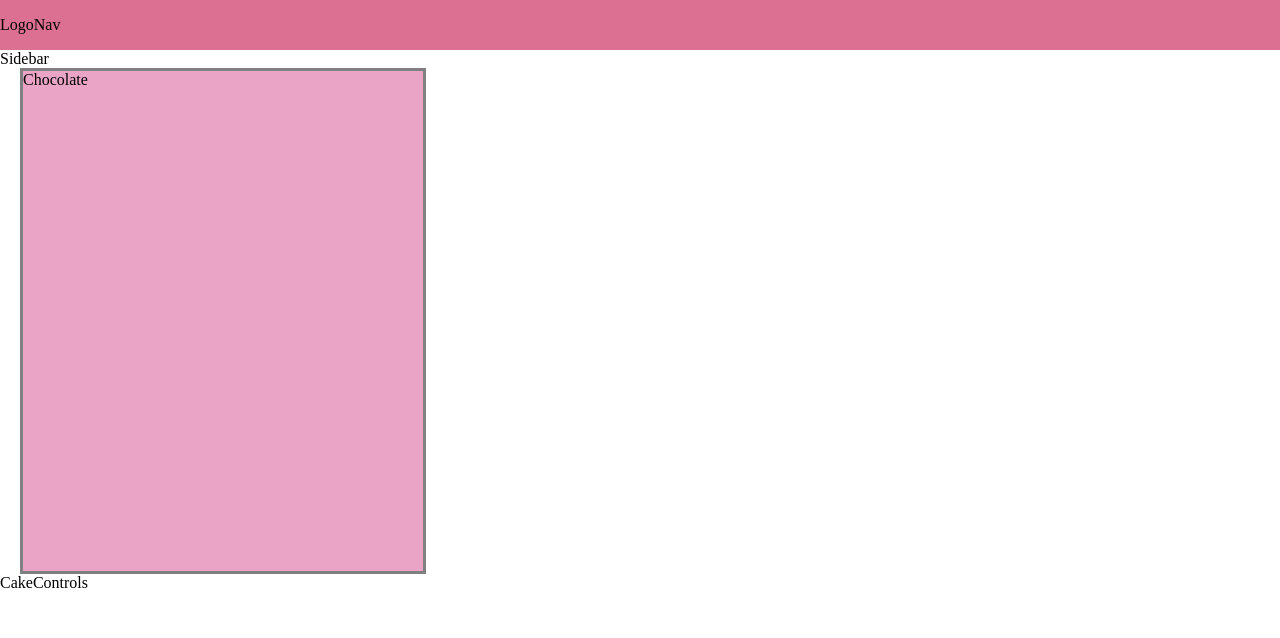
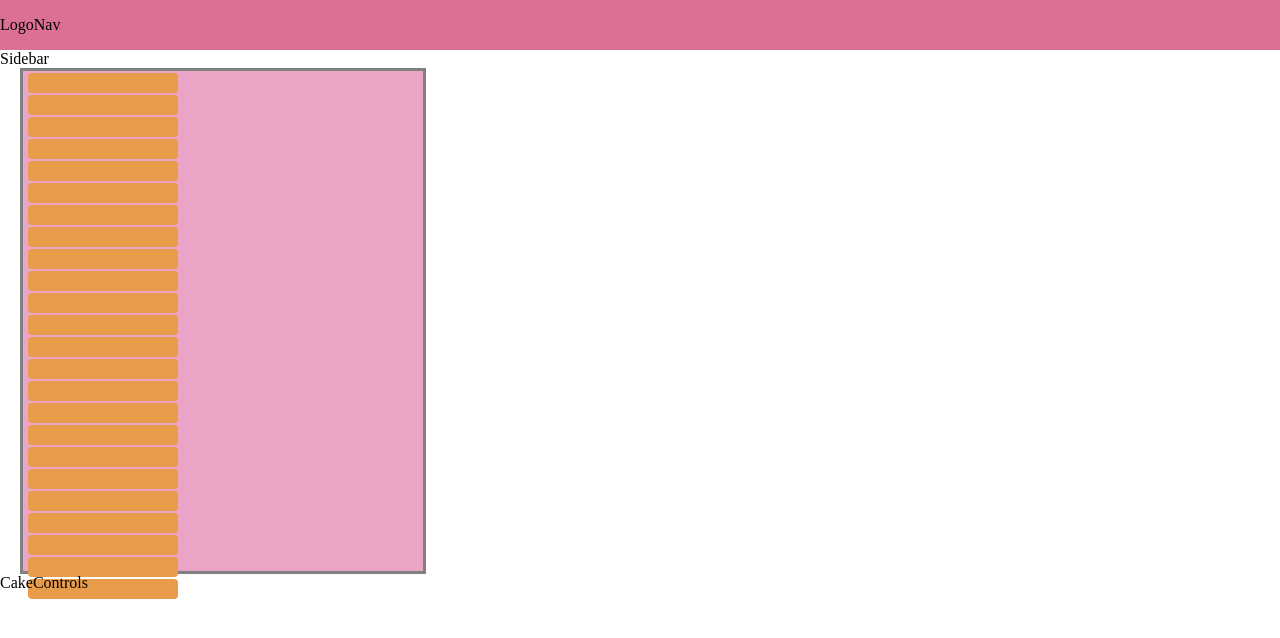
Before and after one commit to Aiperi-Amankulova/cake-builder, a React (Create React App) app: page / in a window 1280 px wide. Shown: the top 638 px of the page. Built offline with nearby package versions, Linux system fonts and the light colour scheme.

Commit message:
New components Chocolate, Cake, CakeBuilder

```diff
--- a/src/components/CakeBuilder/Сhocolate/Cake/Cake.js
+++ b/src/components/CakeBuilder/Сhocolate/Cake/Cake.js
@@ -0,0 +1,9 @@
+import React from 'react';
+import classes from './Cake.module.css';
+
+export default () => {
+    return (
+      <div className= { classes.Cake}>
+      </div>
+    );
+  }
--- a/src/components/CakeBuilder/Сhocolate/Cake/Cake.module.css
+++ b/src/components/CakeBuilder/Сhocolate/Cake/Cake.module.css
@@ -0,0 +1,13 @@
+.Cake{
+    background-color: #e89c49;
+    width: 150px;
+    height:20px;
+    margin-left: 5px;
+    margin-top: 2px;
+    border-radius: 4px;
+
+    display: flex;
+    flex-flow:  column;
+
+    overflow: hidden;
+}
--- a/src/components/CakeBuilder/Сhocolate/Сhocolate.js
+++ b/src/components/CakeBuilder/Сhocolate/Сhocolate.js
@@ -1,10 +1,35 @@
 import React from 'react';
 import classes from './Chocolate.module.css';
+import Cake from './Cake/Cake';
 
 export default () => {
     return (
       <div className= { classes.Chocolate }>
-        Chocolate
+
+        <Cake/>
+        <Cake/>
+        <Cake/>
+        <Cake/>
+        <Cake/>
+        <Cake/>
+        <Cake/>
+        <Cake/>
+        <Cake/>
+        <Cake/>
+        <Cake/>
+        <Cake/>
+        <Cake/>
+        <Cake/>
+        <Cake/>
+        <Cake/>
+        <Cake/>
+        <Cake/>
+        <Cake/>
+        <Cake/>
+        <Cake/>
+        <Cake/>
+        <Cake/>
+        <Cake/>
       </div>
     );
   }
```
